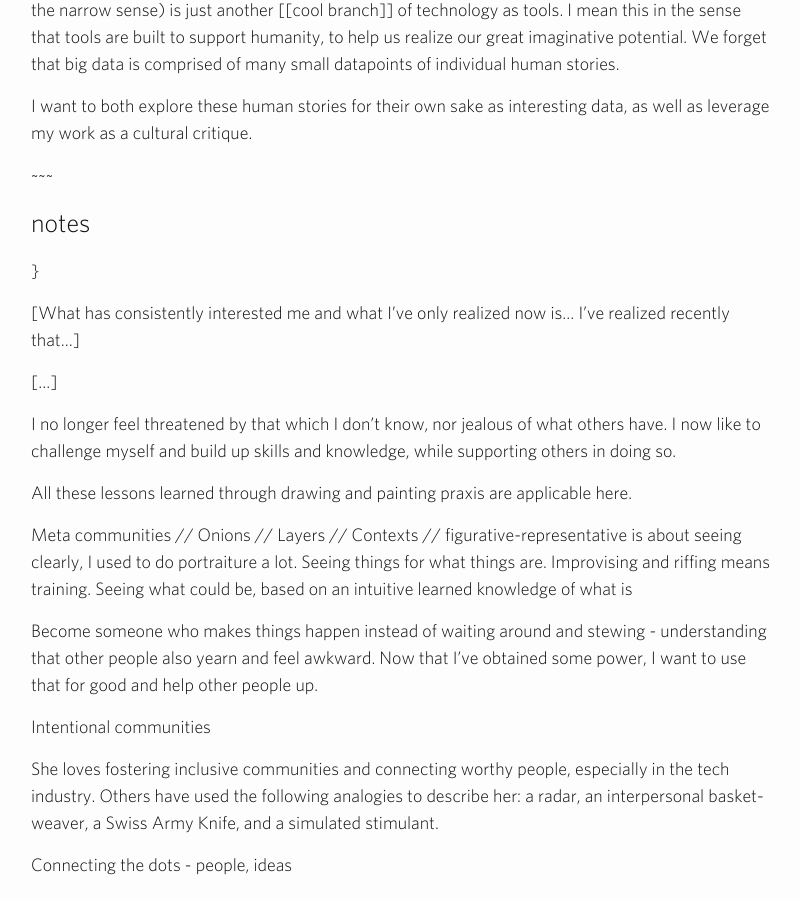
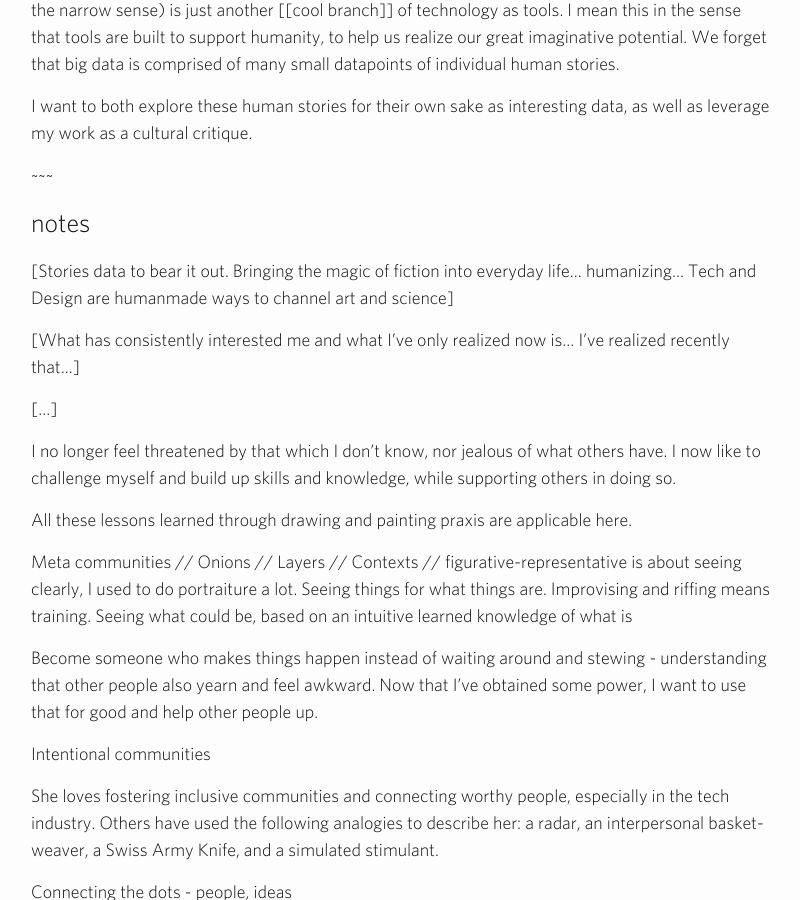
Before and after one commit to anthroviz/compbook, a Jekyll site: the page built from _posts/2015-10-10-iapc.markdown, in a window 1280 px wide and 900 px high, scrolled down 2109 px. Shown: the whole window, without its empty margins (239-1039 px from the left). Built offline with Jekyll 4.4.1, drawn with Linux system fonts in a browser that asks for light colours; nearby versions of some CDN libraries.

Commit message:
fix the curly bracket

```diff
--- a/_posts/2015-10-10-iapc.markdown
+++ b/_posts/2015-10-10-iapc.markdown
@@ -47,7 +47,7 @@ I want to both explore these human stories for their own sake as interesting dat
 ### notes
 
 
-{{{Stories data to bear it out. Bringing the magic of fiction into everyday life... humanizing... Tech and Design are humanmade ways to channel art and science}}}
+[Stories data to bear it out. Bringing the magic of fiction into everyday life... humanizing... Tech and Design are humanmade ways to channel art and science]
 
 [What has consistently interested me and what I've only realized now is... I've realized recently that...]
 
```
